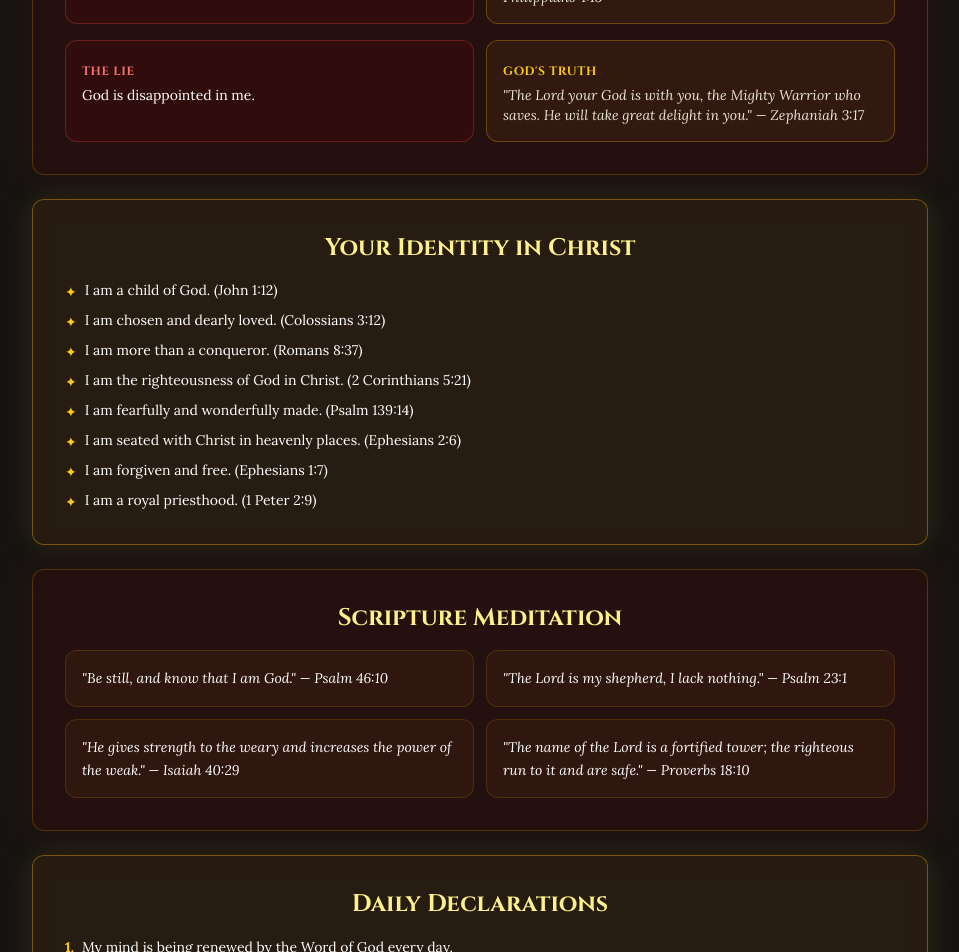
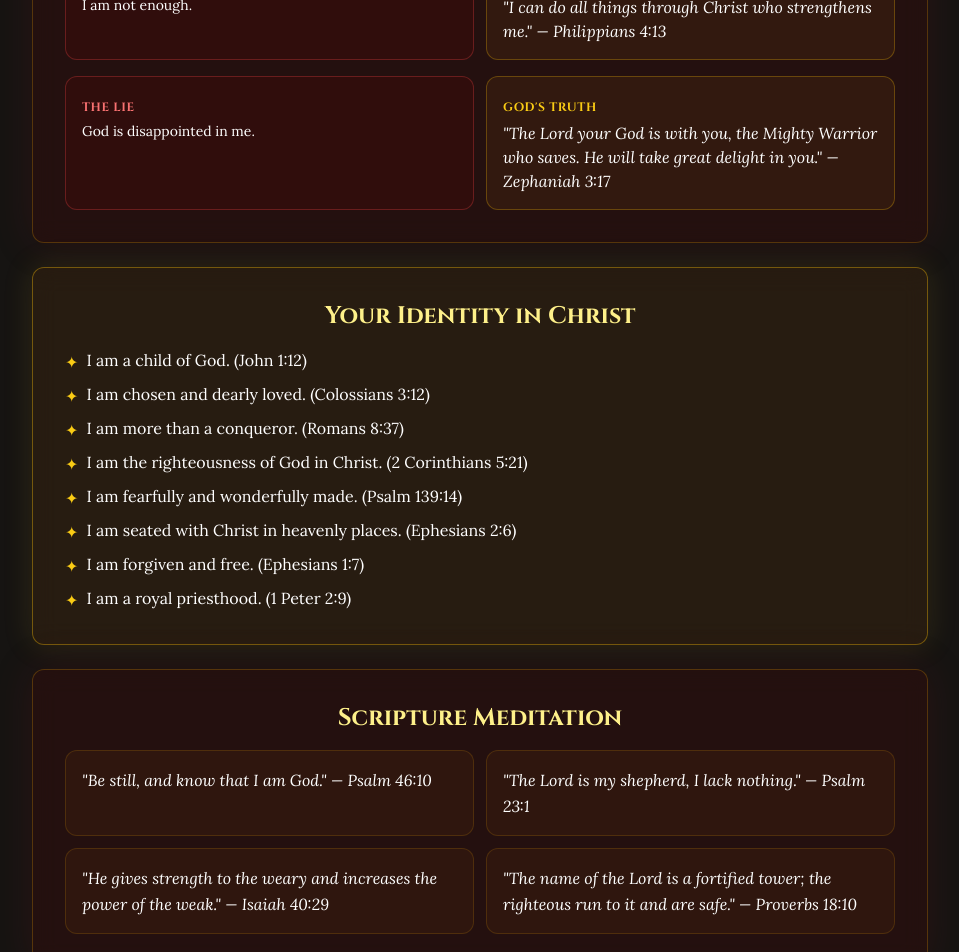
Before and after one commit to chrismonkre-cyber/kingdom-freedom, a React (Vite) app: page /mind in a window 1280 px wide. Shown: the part 980-1932 px from the top of the page, without its empty margins (160-1119 px from the left). Built offline with nearby package versions, Linux system fonts and the light colour scheme; no server answers.

Commit message:
Increase font size for various text elements

```diff
--- a/src/pages/Mind.jsx
+++ b/src/pages/Mind.jsx
@@ -62,7 +62,7 @@ export default function Mind() {
                   </div>
                   <div className="bg-yellow-900/20 border border-yellow-500/30 rounded-lg p-4">
                     <span className="font-cinzel text-xs text-yellow-400 uppercase tracking-wider font-bold">God's Truth</span>
-                    <p className="font-lora text-yellow-50/90 mt-1 italic text-sm">{lt.truth}</p>
+                    <p className="font-lora text-white mt-1 italic text-base">{lt.truth}</p>
                   </div>
                 </div>
               ))}
@@ -76,7 +76,7 @@ export default function Mind() {
             </h2>
             <ul className="space-y-2">
               {IDENTITY.map((item, i) => (
-                <li key={i} className="font-lora text-sm text-white flex items-start gap-2">
+                <li key={i} className="font-lora text-base text-white flex items-start gap-2">
                   <span className="text-yellow-400 mt-0.5">✦</span>
                   {item}
                 </li>
@@ -92,7 +92,7 @@ export default function Mind() {
             <div className="grid grid-cols-1 md:grid-cols-2 gap-3">
               {MEDITATIONS.map((m, i) => (
                 <div key={i} className="bg-yellow-900/15 border border-yellow-600/20 rounded-lg p-4">
-                  <p className="font-lora text-sm text-white italic leading-relaxed">{m}</p>
+                  <p className="font-lora text-base text-white italic leading-relaxed">{m}</p>
                 </div>
               ))}
             </div>
@@ -105,7 +105,7 @@ export default function Mind() {
             </h2>
             <div className="space-y-2">
               {DECLARATIONS.map((d, i) => (
-                <p key={i} className="font-lora text-sm text-white leading-relaxed">
+                <p key={i} className="font-lora text-base text-white leading-relaxed">
                   <span className="text-yellow-400 font-bold mr-2">{i + 1}.</span>
                   {d}
                 </p>
```
